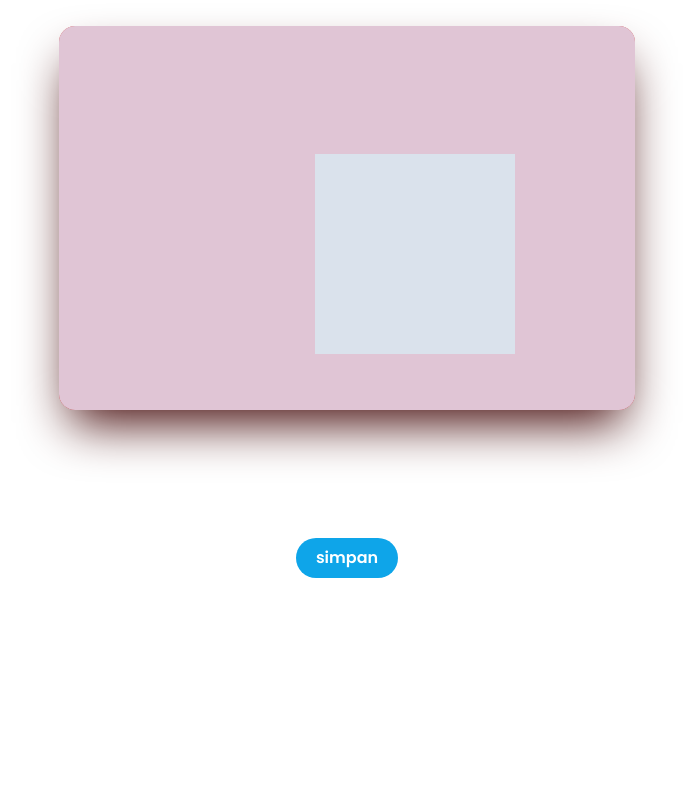
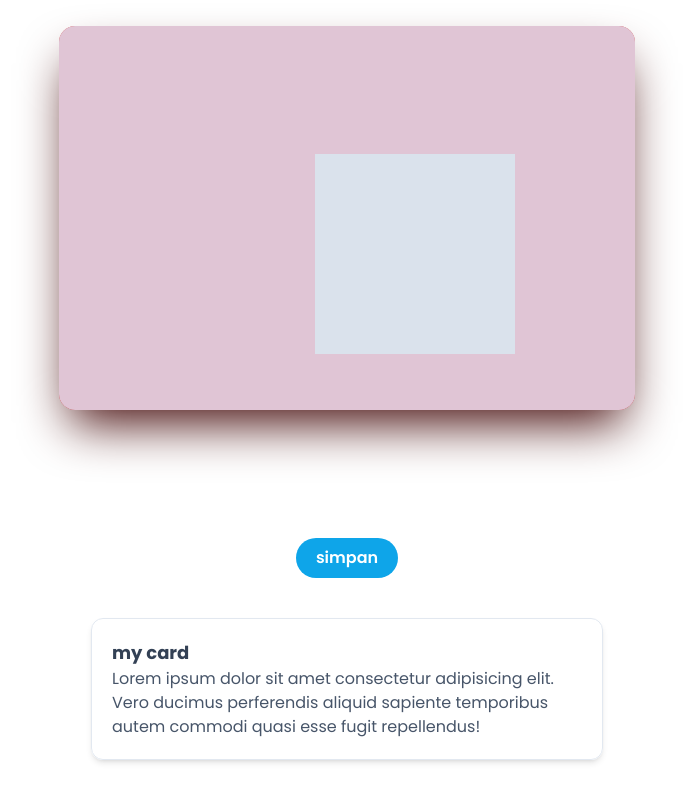
Before and after one commit to zethboy/haveFunWithTailwind, a plain HTML site: page index.html in a window 1280 px wide. Shown: the part 1424-2224 px from the top of the page, without its empty margins (293-986 px from the left). Before the commit the page ends 2042 px from the top, so only its background shows below. Drawn offline with nearby package versions, Linux system fonts and the light colour scheme.

Commit message:
styling based

```diff
--- a/index.html
+++ b/index.html
@@ -75,6 +75,11 @@
   <button class="my-10 bg-sky-500 px-5 py-2 rounded-full text-white font-semibold font-Poppins block mx-auto hover:bg-sky-900 active:bg-sky-950 focus:ring focus:bg-sky-300
   ">simpan</button>
 
+  <div class="max-w-lg my-10 border hover:bg-sky-500 group border-slate-200 rounded-xl mx-auto p-5 shadow-md font-Poppins">
+    <h5 class="font-bold text-slate-700 text-lg group-hover:text-white">my card</h5>
+    <p class="text-slate-600 group-hover:text-white">Lorem ipsum dolor sit amet consectetur adipisicing elit. Vero ducimus perferendis aliquid sapiente temporibus autem commodi quasi esse fugit repellendus!</p>
+  </div>
+
   <div class="mb-98 "></div>
 
 </body>
```
